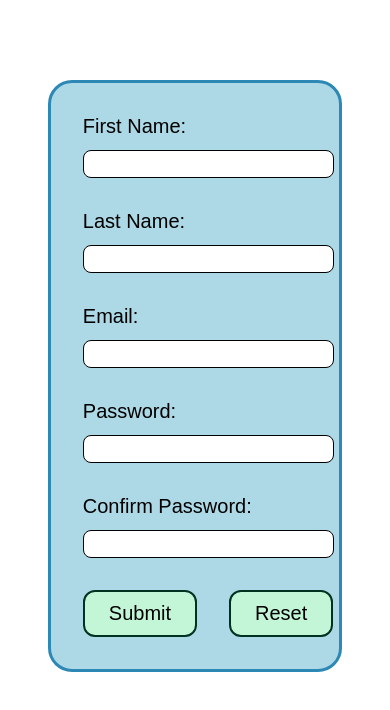
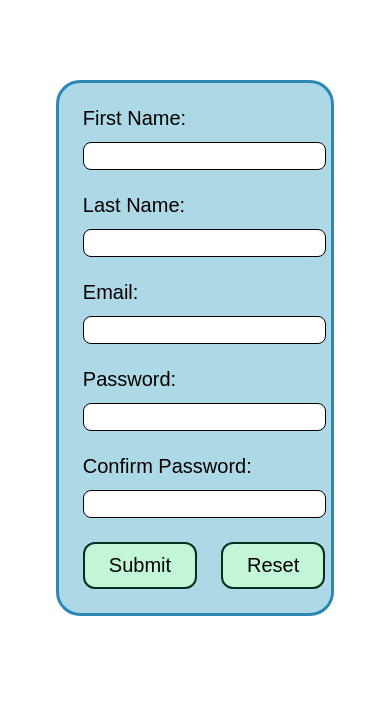
Before and after one commit to Ashish-3007/First-login-page, a plain HTML site: page index.html in a window 390 px wide. Drawn offline with Linux system fonts and the light colour scheme.

Commit message:
Update style.css

```diff
--- a/style.css
+++ b/style.css
@@ -17,8 +17,8 @@
 
 @media only screen and (max-width: 600px){
   .container{
-    padding: 32px;
-    gap: 32px;
+    padding: 24px;
+    gap: 24px;
   }
 
   .container :nth-child(1){
```
